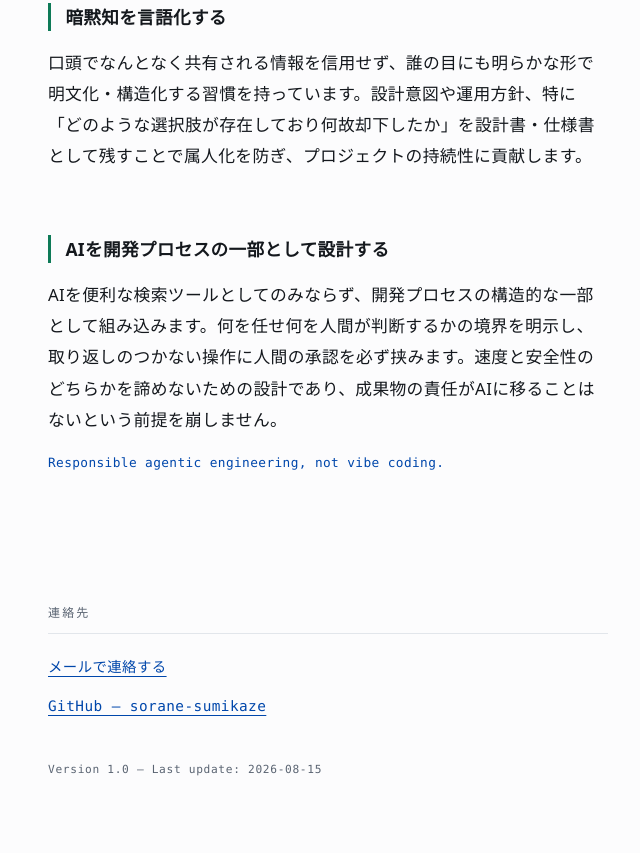
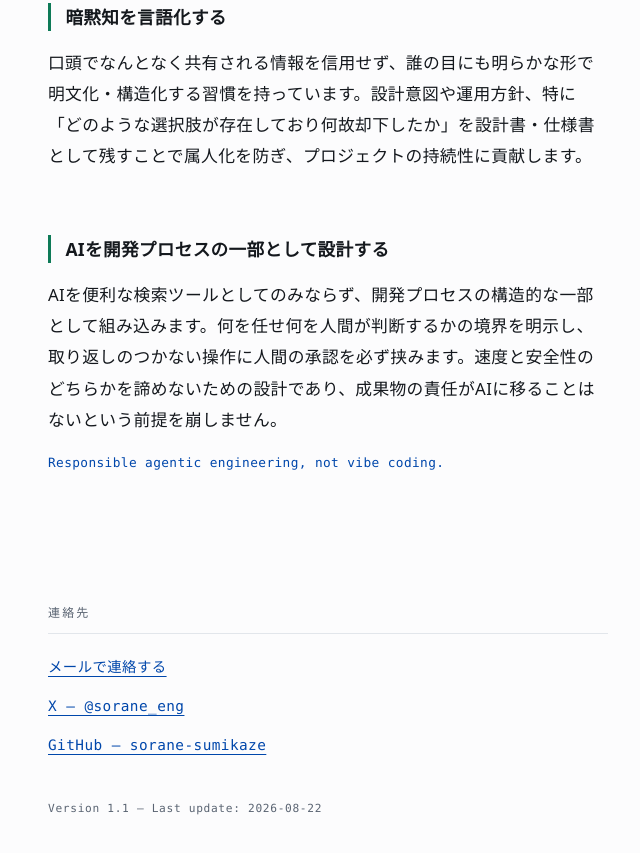
Before and after one commit to sorane-sumikaze/sumikaze-tech, a plain HTML site: page index.html in a window 1280 px wide. Shown: the part 903-1756 px from the top of the page, without its empty margins (312-952 px from the left). Drawn offline with Linux system fonts and the light colour scheme.

Commit message:
フッターにXへのリンクを追加 (#1)
index.htmlとmethod.htmlのフッターにX (@sorane_eng) へのリンクを追加。
index.htmlのversionは1.1へ繰り上げ、method.htmlのversion行は変更しない。

```diff
--- a/index.html
+++ b/index.html
@@ -554,9 +554,10 @@ body.is-reading .accent { opacity: 0.1; }
     <h2 class="section-label">連絡先</h2>
     <ul class="link-list">
       <li><a href="mailto:contact@sumikaze.tech">メールで連絡する</a></li>
+      <li><a href="https://x.com/sorane_eng" rel="me">X — @sorane_eng</a></li>
       <li><a href="https://github.com/sorane-sumikaze" rel="me">GitHub — sorane-sumikaze</a></li>
     </ul>
-    <p class="version">Version 1.0 — Last update: <time datetime="2026-08-15">2026-08-15</time></p>
+    <p class="version">Version 1.1 — Last update: <time datetime="2026-08-22">2026-08-22</time></p>
   </div>
 </footer>
 
```
Also changed, not shown: method.html (+1 -0 lines).
